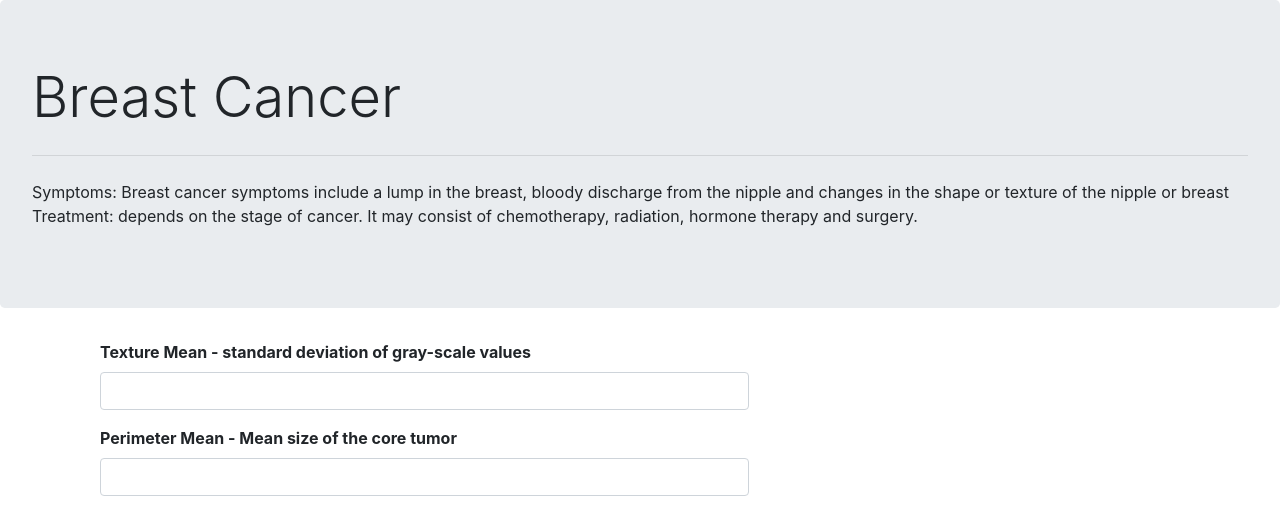
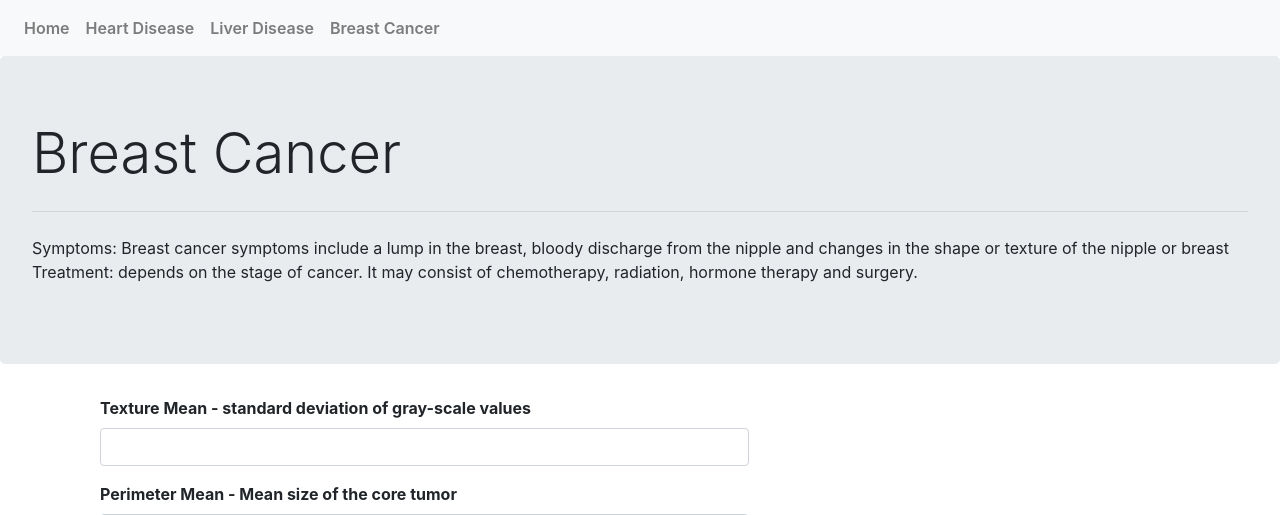
Before and after one commit to sumit-dahiya19/Healthcare-Chatbot, a Flask app: page /breastcancer in a window 1280 px wide. Shown: the top 515 px of the page. Run offline with Flask 2, Linux system fonts and the light colour scheme; parts of the project's set-up code (start-up, migrations or seed data) failed here and were passed over; some libraries are stand-ins or nearby versions.

Commit message:
Resolving Prod issues

```diff
--- a/runtime.txt
+++ b/runtime.txt
@@ -1 +1 @@
-python-3.6.8
+python-3.6.13
--- a/templates/Breast_Cancer.html
+++ b/templates/Breast_Cancer.html
@@ -22,6 +22,28 @@
 
 <body>
 
+  <nav class="navbar navbar-expand-lg navbar-light bg-light" style="color: aqua">
+    <div class="collapse navbar-collapse" id="navbarSupportedContent" >
+      <ul class="navbar-nav mr-auto" >
+
+        <li class="nav-item" style = "font-weight: 600;">
+          <a class="nav-link" href="/">Home</a>
+        </li>
+
+        <li class="nav-item" style = "font-weight: 600;">
+          <a class="nav-link" href="/heartdisease">Heart Disease</a>
+        </li>
+        <li class="nav-item" style = "font-weight: 600;">
+          <a class="nav-link" href="/liverdisease">Liver Disease</a>
+        </li>
+        <li class="nav-item" style = "font-weight: 600;">
+          <a class="nav-link" href="/breastcancer">Breast Cancer</a>
+        </li>
+      </ul>
+    </div>
+
+  </nav>
+
   <div class="jumbotron">
     <h2 class="display-4"> Breast Cancer</h2>
     <p class="lead"></p>
@@ -31,6 +53,7 @@
   </div>
 
   <div id="form">
+
 
         <form action="{{ url_for('breastcancer')}}" method="POST" >
 
--- a/templates/index.html
+++ b/templates/index.html
@@ -16,7 +16,7 @@
       <ul class="navbar-nav mr-auto" >
 
         <li class="nav-item" style = "font-weight: 600;">
-          <a class="nav-link" href="/index">Home</a>
+          <a class="nav-link" href="/">Home</a>
         </li>
 
         <li class="nav-item" style = "font-weight: 600;">
```
Also changed, not shown: templates/Heart_Disease.html (+23 -0 lines), templates/Liver_Disease.html (+22 -0 lines), templates/result.html (+24 -0 lines).
